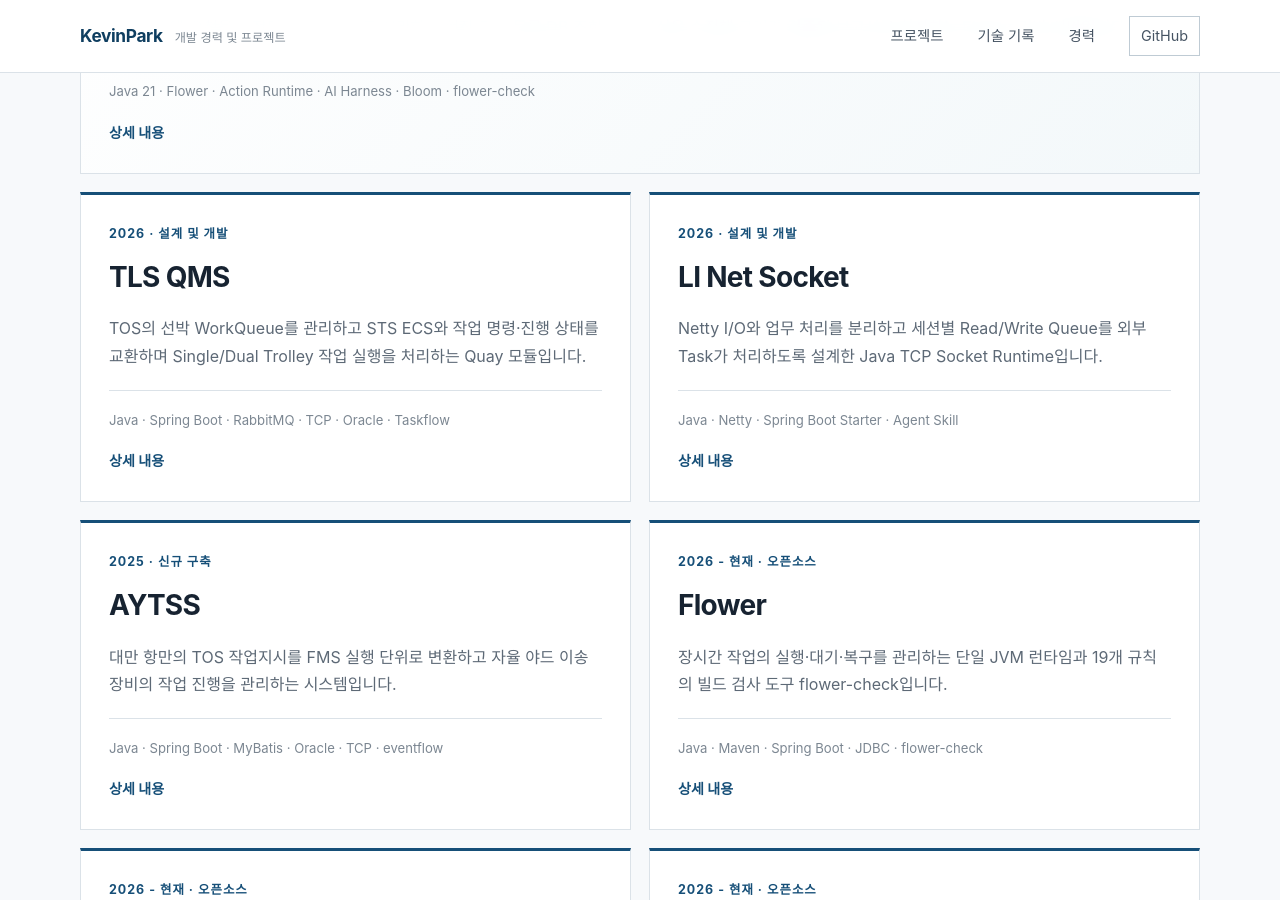
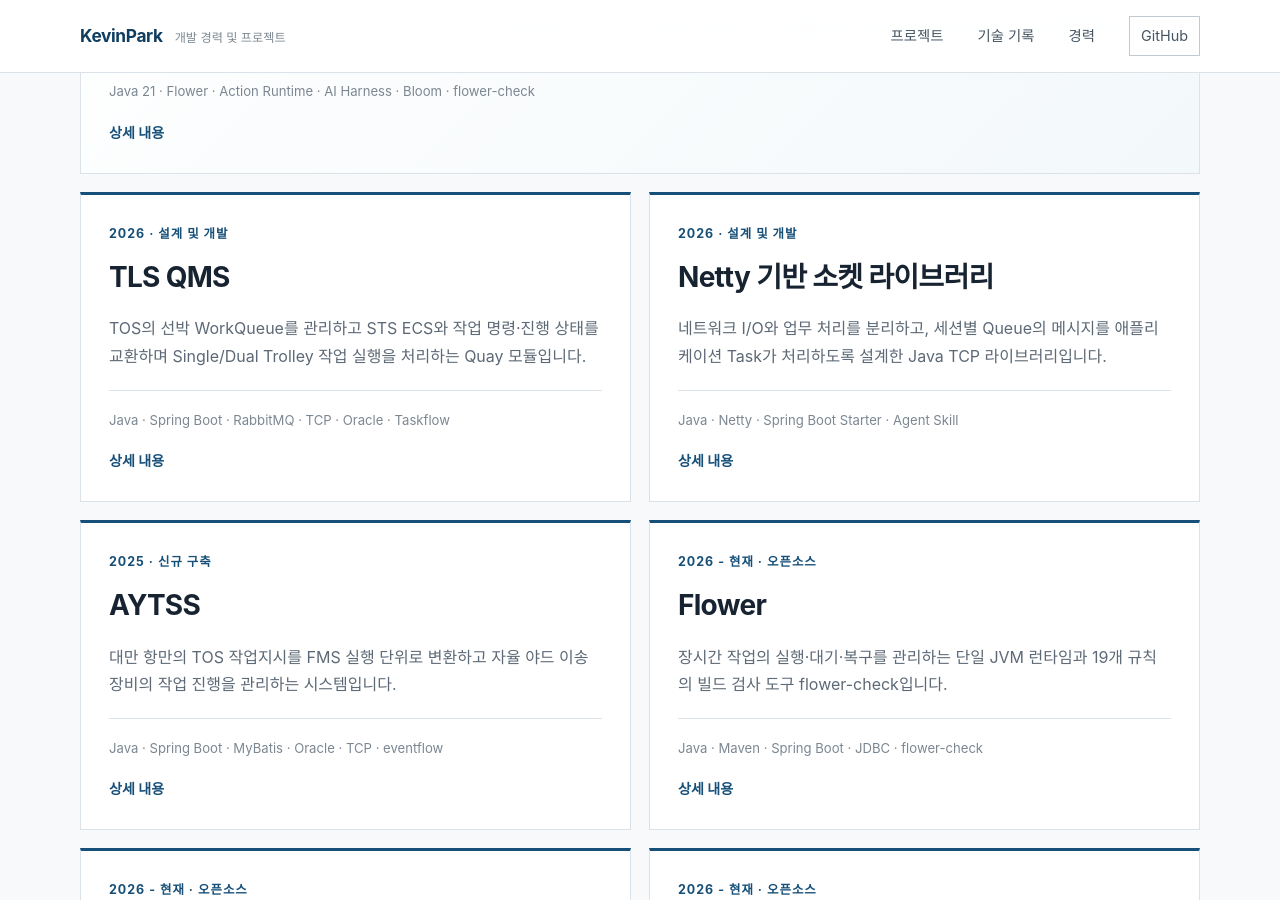
Before and after one commit to parkKevinSB/parkKevinSB.github.io, a Jekyll site: the page built from index.html, in a window 1280 px wide and 900 px high, scrolled down 1038 px. Built offline with Jekyll 4.4.1, drawn with Linux system fonts in a browser that asks for light colours.

Commit message:
Simplify Netty socket library page

```diff
--- a/index.html
+++ b/index.html
@@ -56,10 +56,10 @@ description: KevinPark의 항만 자동화, 장비 제어 소프트웨어 개발
         <span class="card-link">상세 내용</span>
       </a>
 
-      <a class="project-card" href="{{ '/projects/li-net-socket/' | relative_url }}">
+      <a class="project-card" href="{{ '/projects/netty-socket-library/' | relative_url }}">
         <p class="project-type">2026 · 설계 및 개발</p>
-        <h3>LI Net Socket</h3>
-        <p class="card-description">Netty I/O와 업무 처리를 분리하고 세션별 Read/Write Queue를 외부 Task가 처리하도록 설계한 Java TCP Socket Runtime입니다.</p>
+        <h3>Netty 기반 소켓 라이브러리</h3>
+        <p class="card-description">네트워크 I/O와 업무 처리를 분리하고, 세션별 Queue의 메시지를 애플리케이션 Task가 처리하도록 설계한 Java TCP 라이브러리입니다.</p>
         <p class="card-stack">Java · Netty · Spring Boot Starter · Agent Skill</p>
         <span class="card-link">상세 내용</span>
       </a>
--- a/projects.html
+++ b/projects.html
@@ -24,10 +24,10 @@ permalink: /projects/
       <p>TOS의 선박 WorkQueue와 WorkOrder를 관리하고 STS ECS와 작업 명령·상태를 교환하는 Quay Crane 실행 모듈</p>
       <p class="card-stack">Java · Spring Boot · RabbitMQ · TCP · Oracle · Taskflow</p>
     </a>
-    <a class="project-index-card" href="{{ '/projects/li-net-socket/' | relative_url }}">
+    <a class="project-index-card" href="{{ '/projects/netty-socket-library/' | relative_url }}">
       <p class="project-type">2026 · 설계 및 개발</p>
-      <h2>LI Net Socket</h2>
-      <p>Netty I/O와 업무 처리를 분리하고 세션별 Queue를 외부 Task가 처리하는 Java TCP Socket Runtime</p>
+      <h2>Netty 기반 소켓 라이브러리</h2>
+      <p>네트워크 I/O와 업무 처리를 분리하고 세션별 Queue를 외부 Task가 처리하는 Java TCP 라이브러리</p>
       <p class="card-stack">Java · Netty · Spring Boot Starter · Agent Skill</p>
     </a>
     <a class="project-index-card" href="{{ '/projects/flower/' | relative_url }}">
```
Also changed, not shown: about.md (+1 -1 lines), projects/li-net-socket.md (deleted, +0 -91 lines), projects/netty-socket-library.md (added, +57 -0 lines).
